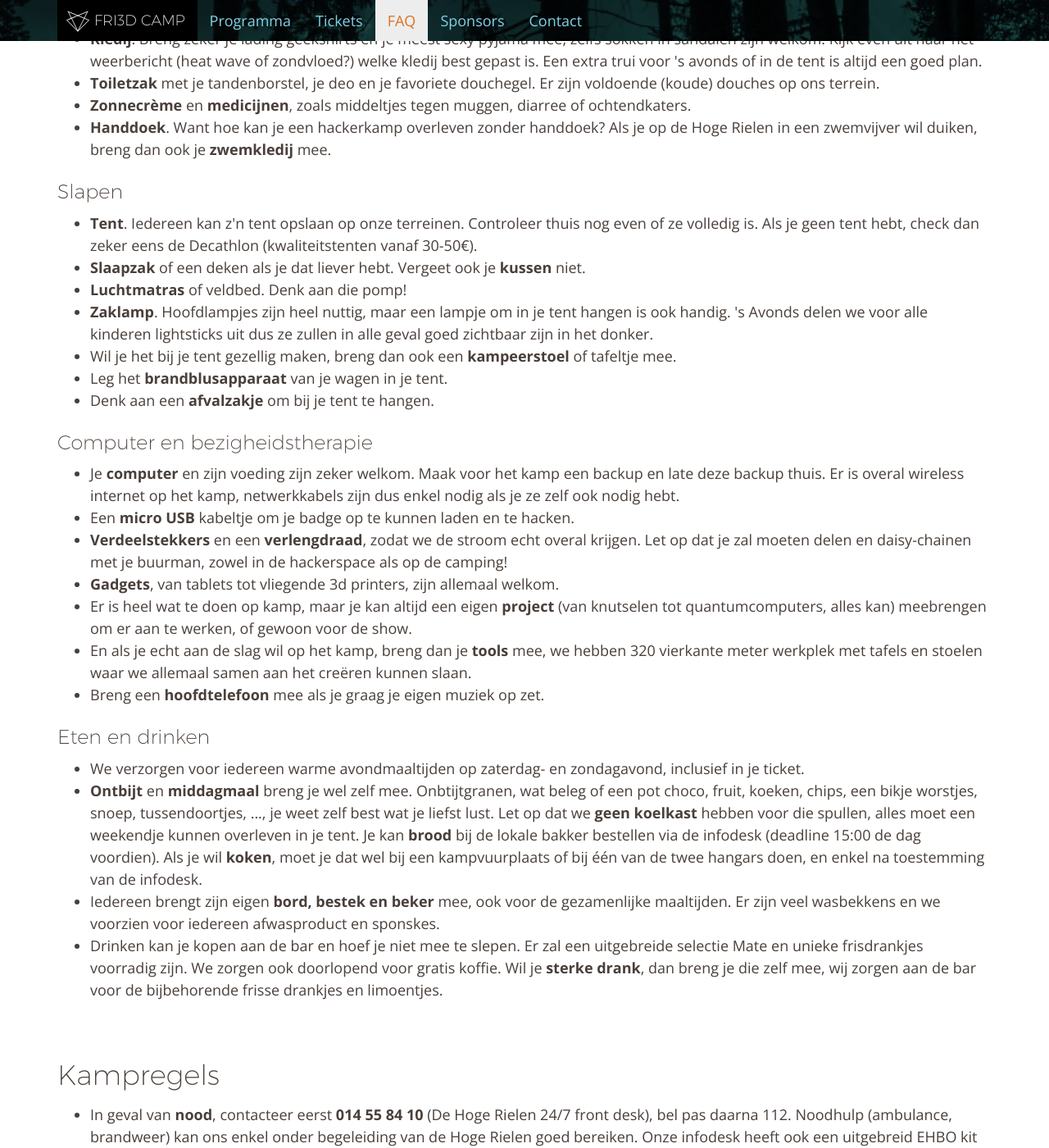
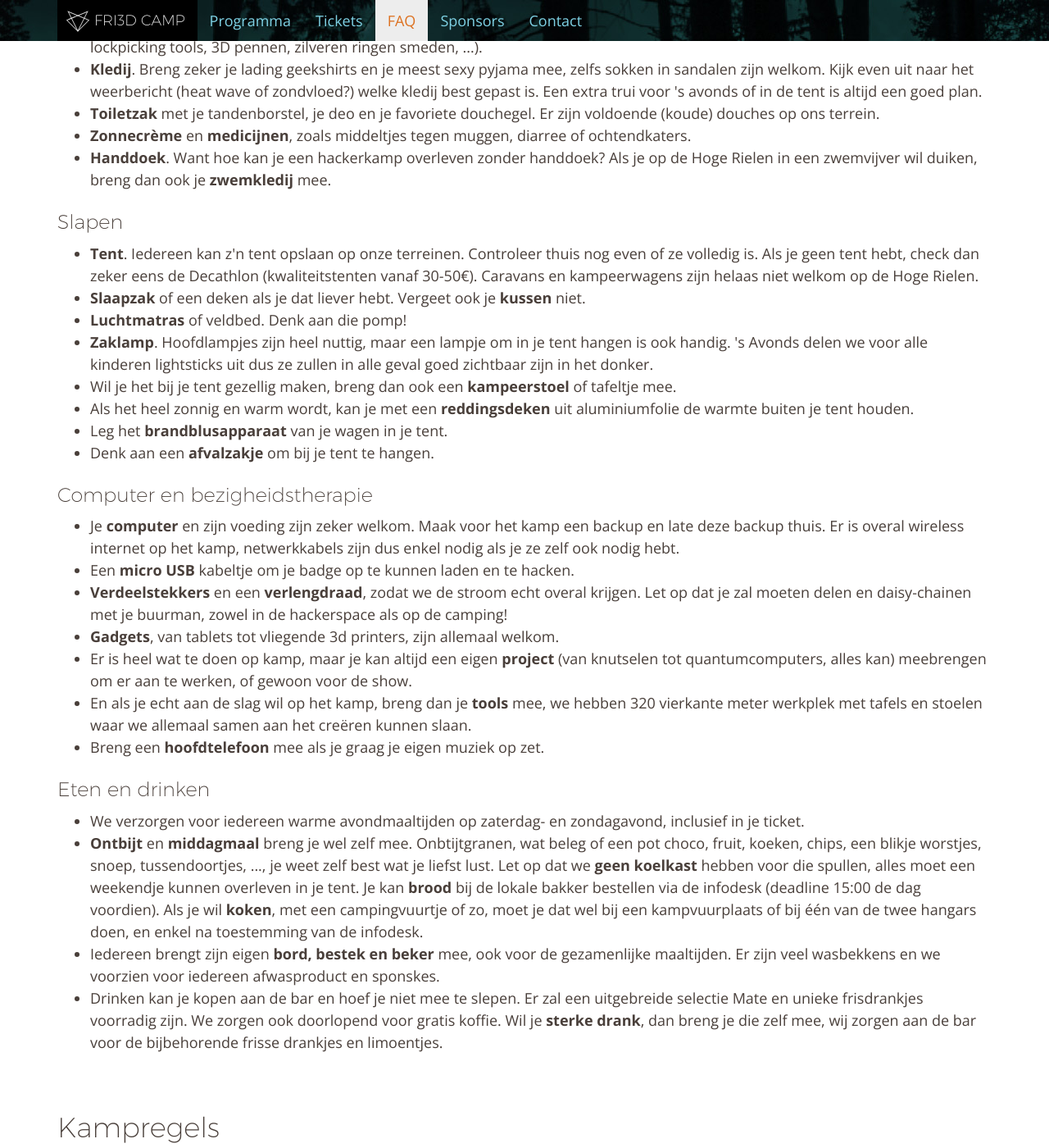
Before and after one commit to Fri3dCamp/fri3dweb2016, a Jekyll site: the page built from faq/index.html, in a window 1280 px wide and 1400 px high, scrolled down 6485 px. Shown: the whole window at 82% size. Built offline with Jekyll 4.4.1, drawn with Linux system fonts in a browser that asks for light colours; nearby versions of some CDN libraries; some of the changed text lies outside the part shown.

Commit message:
various updates whattobring en transport

```diff
--- a/faq/index.html
+++ b/faq/index.html
@@ -73,6 +73,7 @@
         <p>Net zoals onze eerste editie in 2014, vindt Fri3d Camp 2016 plaats op kampeergronden K2 en K8 van <strong>de Hoge Rielen</strong> in Kasterlee.</p>
         <p>Op het <strong>kaartje</strong> hieronder zie je onze terreinen, gefotografeerd met een drone tijdens ons kamp in 2014. Er is nog plaats genoeg voor dubbel zo veel volk!</p>
         <p><img src="/images/map.jpg" width="100%"></p>
+        <p>Als je met openbaar vervoer wil komen, dan lees je best de <a href="http://www.dehogerielen.be/routebeschrijving-0">routebeschrijving van de Hoge Rielen</a>.</p>
         <p>Parkeerplaats is voorzien op de parking bij <strong>Poort 5</strong>, <strong>Ossengoor</strong> (dat is de straatnaam) in <strong>Kasterlee</strong>. Let op dat de kampeergronden een dikke kilometer verwijderd zijn van de parking. We zullen een paar bakfietsen en ander rollend materiaal ter beschikking stellen, maar probeer in alle geval licht te pakken!</p>
         <p><code>51°14'20.3"N 4°56'39.9"E</code> brengt je aan de ingang van de parking:</p>
         <center><iframe src="https://www.google.com/maps/embed?pb=!1m18!1m12!1m3!1d7238.479784063458!2d4.939916611891794!3d51.24026066023026!2m3!1f0!2f0!3f0!3m2!1i1024!2i768!4f13.1!3m3!1m2!1s0x0%3A0x0!2zNTHCsDE0JzIwLjMiTiA0wrA1NiczOS45IkU!5e0!3m2!1sen!2sbe!4v1459228780023" width="600" height="450" frameborder="0" style="border:0" allowfullscreen></iframe></center>
@@ -113,11 +114,12 @@
 
         <h4>Slapen</h4>
         <ul>
-          <li><strong>Tent</strong>. Iedereen kan z'n tent opslaan op onze terreinen. Controleer thuis nog even of ze volledig is. Als je geen tent hebt, check dan zeker eens de Decathlon (kwaliteitstenten vanaf 30-50€).</li>
+          <li><strong>Tent</strong>. Iedereen kan z'n tent opslaan op onze terreinen. Controleer thuis nog even of ze volledig is. Als je geen tent hebt, check dan zeker eens de Decathlon (kwaliteitstenten vanaf 30-50€). Caravans en kampeerwagens zijn helaas niet welkom op de Hoge Rielen.</li>
           <li><strong>Slaapzak</strong> of een deken als je dat liever hebt. Vergeet ook je <strong>kussen</strong> niet.</strong></li>
           <li><strong>Luchtmatras</strong> of veldbed. Denk aan die pomp!</li>
           <li><strong>Zaklamp</strong>. Hoofdlampjes zijn heel nuttig, maar een lampje om in je tent hangen is ook handig. 's Avonds delen we voor alle kinderen lightsticks uit dus ze zullen in alle geval goed zichtbaar zijn in het donker.</li>
           <li>Wil je het bij je tent gezellig maken, breng dan ook een <strong>kampeerstoel</strong> of tafeltje mee.</li>
+          <li>Als het heel zonnig en warm wordt, kan je met een <strong>reddingsdeken</strong> uit aluminiumfolie de warmte buiten je tent houden.
           <li>Leg het <strong>brandblusapparaat</strong> van je wagen in je tent.</li>
           <li>Denk aan een <strong>afvalzakje</strong> om bij je tent te hangen.</li>
         </ul>
@@ -136,7 +138,7 @@
         <h4>Eten en drinken</h4>
         <ul>
           <li>We verzorgen voor iedereen warme avondmaaltijden op zaterdag- en zondagavond, inclusief in je ticket.</li>
-          <li><strong>Ontbijt</strong> en <strong>middagmaal</strong> breng je wel zelf mee. Onbtijtgranen, wat beleg of een pot choco, fruit, koeken, chips, een bikje worstjes, snoep, tussendoortjes, ..., je weet zelf best wat je liefst lust. Let op dat we <strong>geen koelkast</strong> hebben voor die spullen, alles moet een weekendje kunnen overleven in je tent. Je kan <strong>brood</strong> bij de lokale bakker bestellen via de infodesk (deadline 15:00 de dag voordien). Als je wil <strong>koken</strong>, moet je dat wel bij een kampvuurplaats of bij één van de twee hangars doen, en enkel na toestemming van de infodesk.</li>
+          <li><strong>Ontbijt</strong> en <strong>middagmaal</strong> breng je wel zelf mee. Onbtijtgranen, wat beleg of een pot choco, fruit, koeken, chips, een blikje worstjes, snoep, tussendoortjes, ..., je weet zelf best wat je liefst lust. Let op dat we <strong>geen koelkast</strong> hebben voor die spullen, alles moet een weekendje kunnen overleven in je tent. Je kan <strong>brood</strong> bij de lokale bakker bestellen via de infodesk (deadline 15:00 de dag voordien). Als je wil <strong>koken</strong>, met een campingvuurtje of zo, moet je dat wel bij een kampvuurplaats of bij één van de twee hangars doen, en enkel na toestemming van de infodesk.</li>
           <li>Iedereen brengt zijn eigen <strong>bord, bestek en beker</strong> mee, ook voor de gezamenlijke maaltijden. Er zijn veel wasbekkens en we voorzien voor iedereen afwasproduct en sponskes.</li>
           <li>Drinken kan je kopen aan de bar en hoef je niet mee te slepen. Er zal een uitgebreide selectie Mate en unieke frisdrankjes voorradig zijn. We zorgen ook doorlopend voor gratis koffie. Wil je <strong>sterke drank</strong>, dan breng je die zelf mee, wij zorgen aan de bar voor de bijbehorende frisse drankjes en limoentjes.</li>
         </ul>
```
Also changed, not shown: other parts of faq/index.html (+1 -1 lines).
